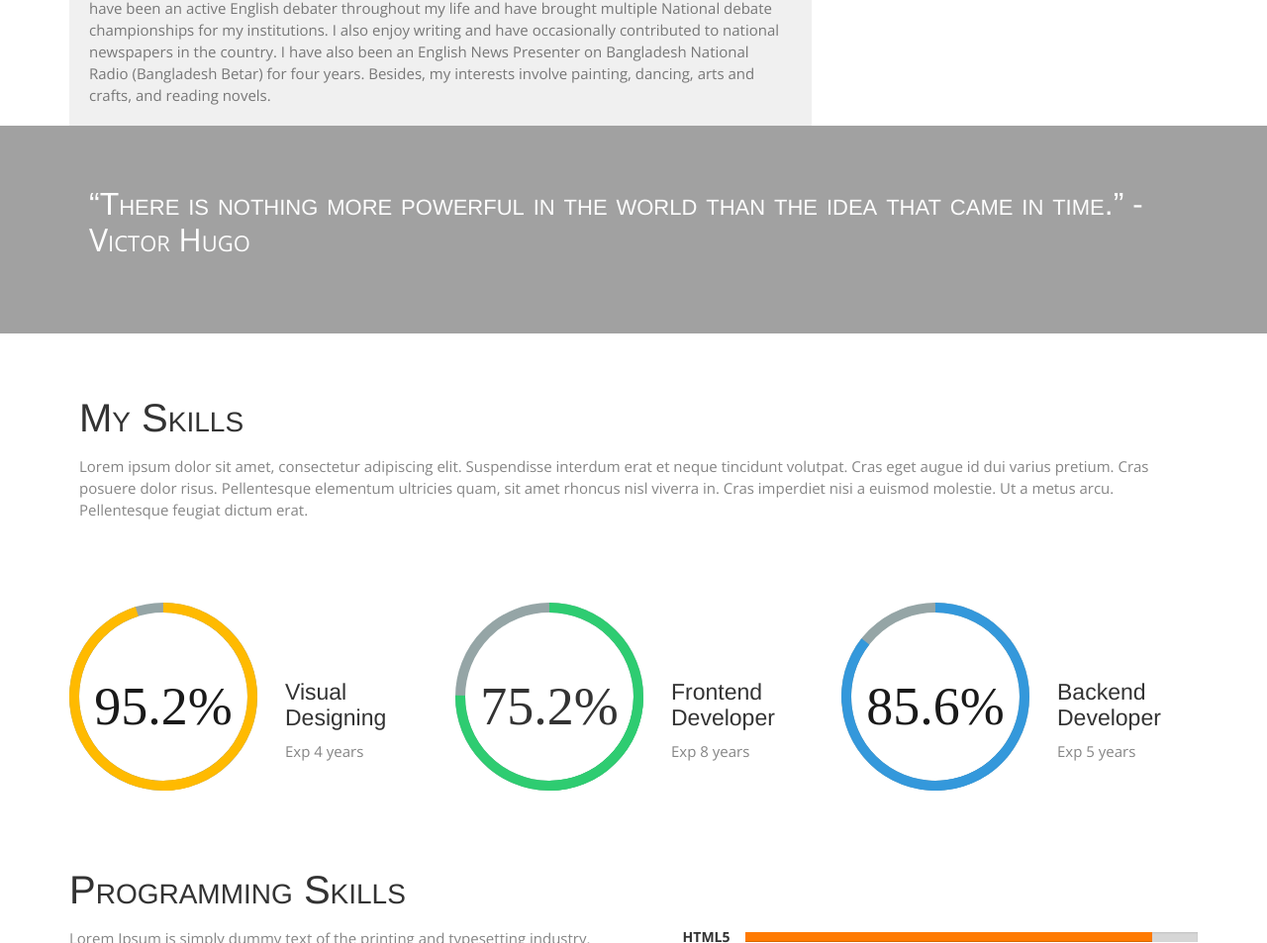
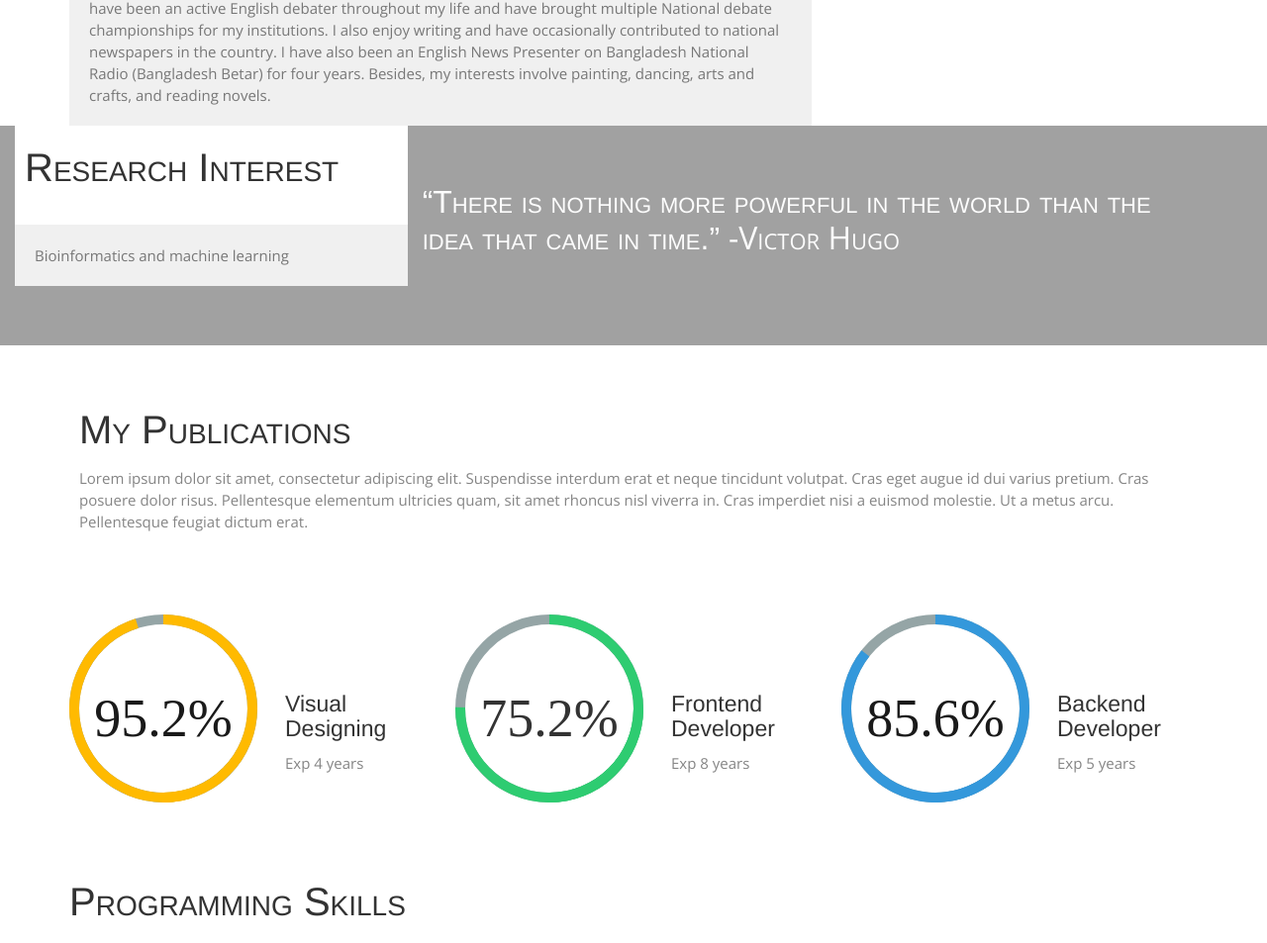
Before and after one commit to farhanaz-farheen/farhanaz-farheen.github.io, a plain HTML site: page index.html in a window 1280 px wide. Shown: the part 1235-2188 px from the top of the page at 99% size. Drawn offline with nearby package versions, Linux system fonts and the light colour scheme.

Commit message:
seven commit

```diff
--- a/index.html
+++ b/index.html
@@ -41,7 +41,7 @@
         <ul class="nav navbar-nav" id="mainNav">
           <li class="active"><a href="#home" class="scroll-link">Home</a></li>
           <li><a href="#aboutUs" class="scroll-link">About Me</a></li>
-          <li><a href="#skills" class="scroll-link">Skills</a></li>
+          <li><a href="#skills" class="scroll-link">Publications</a></li>
           <li><a href="#experience" class="scroll-link">Experience</a></li>
           <li><a href="#portfolio" class="scroll-link">Portfolio</a></li>
           <li><a href="#contactUs" class="scroll-link">Contact Me</a></li>
@@ -88,6 +88,13 @@ Apart from research, what I have always enjoyed truly is competitive debate. I h
       <!-- end: -->
     </div>
   </div>
+<div class="col-md-4 tileBox">
+<div class="txtHead">
+          <h2>Research Interest</h2>
+
+        </div>
+        <p>Bioinformatics and machine learning</p>
+</div>
 </section>
 <!--Quote-->
 <section id="quote" class="bg-parlex">
@@ -106,7 +113,7 @@ Apart from research, what I have always enjoyed truly is competitive debate. I h
   <div class="container">
     <div class="heading ">
       <!-- Heading -->
-      <h2>My Skills</h2>
+      <h2>My Publications</h2>
       <p>Lorem ipsum dolor sit amet, consectetur adipiscing elit. Suspendisse interdum erat et neque tincidunt volutpat. Cras eget augue id dui varius pretium. Cras posuere dolor risus. Pellentesque elementum ultricies quam, sit amet rhoncus nisl viverra in. Cras imperdiet nisi a euismod molestie. Ut a metus arcu. Pellentesque feugiat dictum erat. </p>
     </div>
     <div class="row skillContainer">
```
